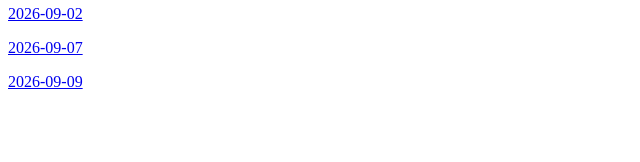
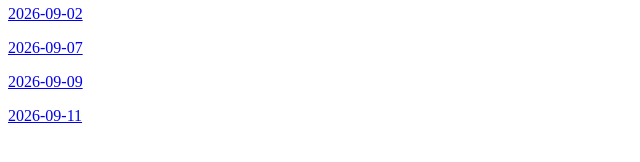
Before and after one commit to alchan00/alchan00.github.io, a Jekyll site: the page built from daily-notes/index.md, in a window 1280 px wide. Shown: the part 181-343 px from the top of the page, without its empty margins (0-640 px from the left). Built offline with Jekyll 4.4.1, drawn with Linux system fonts in a browser that asks for light colours; our own code applies the rules of GitHub Pages for plain Markdown files.

Commit message:
Update index.md

```diff
--- a/daily-notes/index.md
+++ b/daily-notes/index.md
@@ -16,3 +16,5 @@
 [2026-09-07](2026-09-07/)
 
 [2026-09-09](2026-09-09/)
+
+[2026-09-11](2026-09-11/)
```
